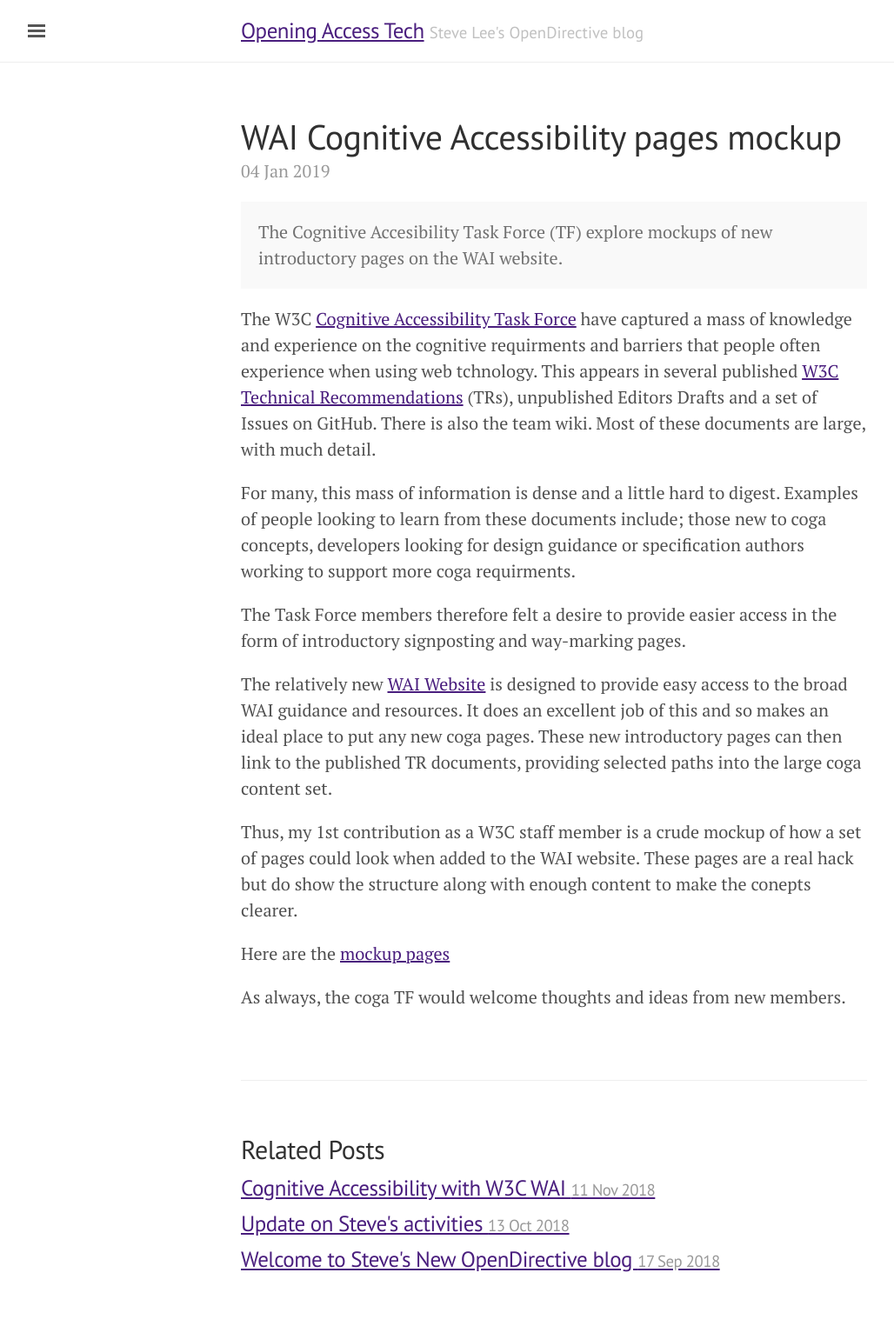
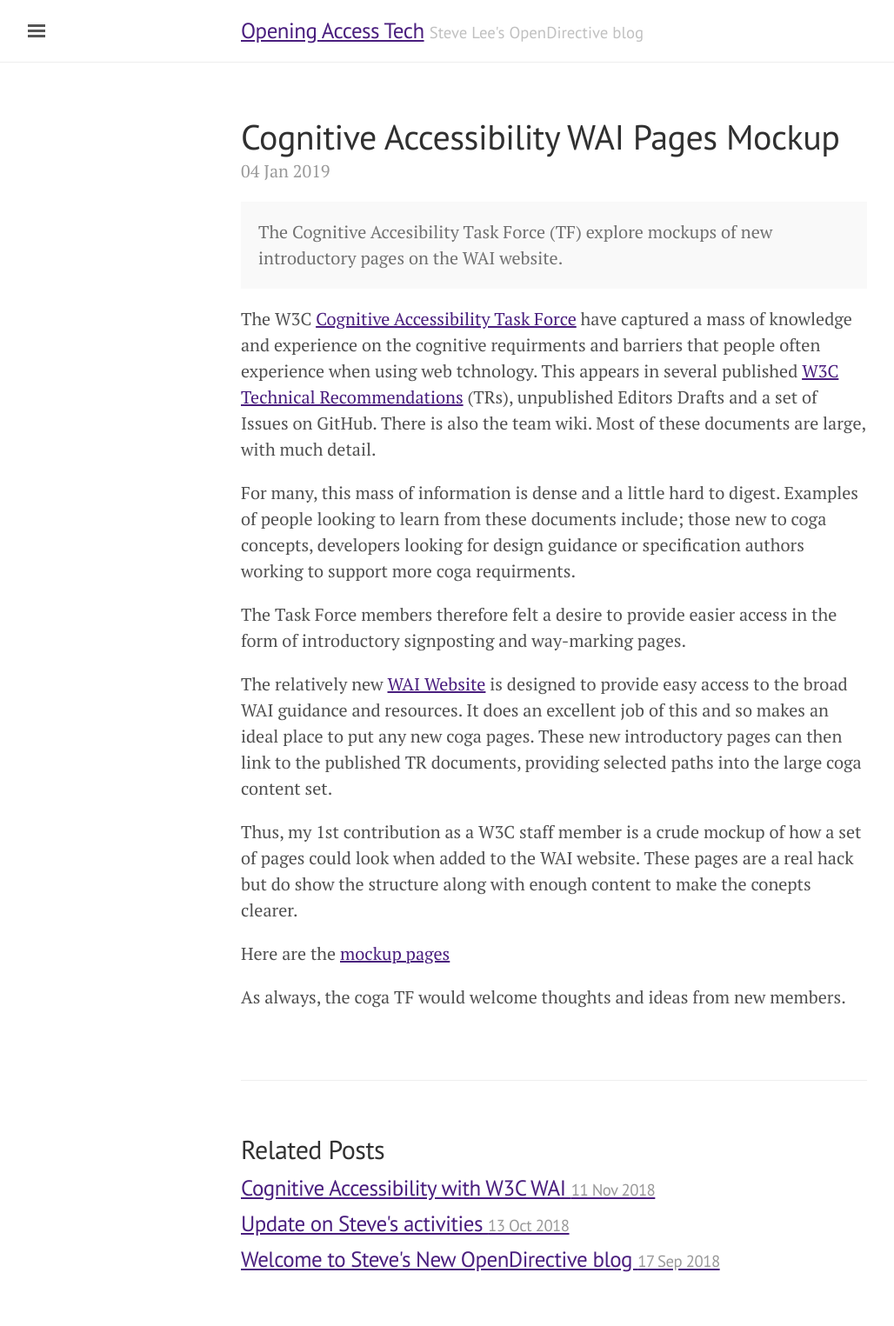
Before and after one commit to OpenDirective/opendirective.github.io, a Jekyll site: the page built from _posts/2019-01-04-W3C-WAI-coga11y.md, in a window 1280 px wide. Shown: the whole page at 87% size, without its empty margins (3-1031 px from the left). Built offline with Jekyll 4.4.1, drawn with Linux system fonts in a browser that asks for light colours.

```diff
--- a/_posts/2019-01-04-W3C-WAI-coga11y.md
+++ b/_posts/2019-01-04-W3C-WAI-coga11y.md
@@ -1,6 +1,6 @@
 ---
 layout: post
-title: WAI Cognitive Accessibility pages mockup
+title: Cognitive Accessibility WAI Pages Mockup
 ---
 
 <div class="message">
```
